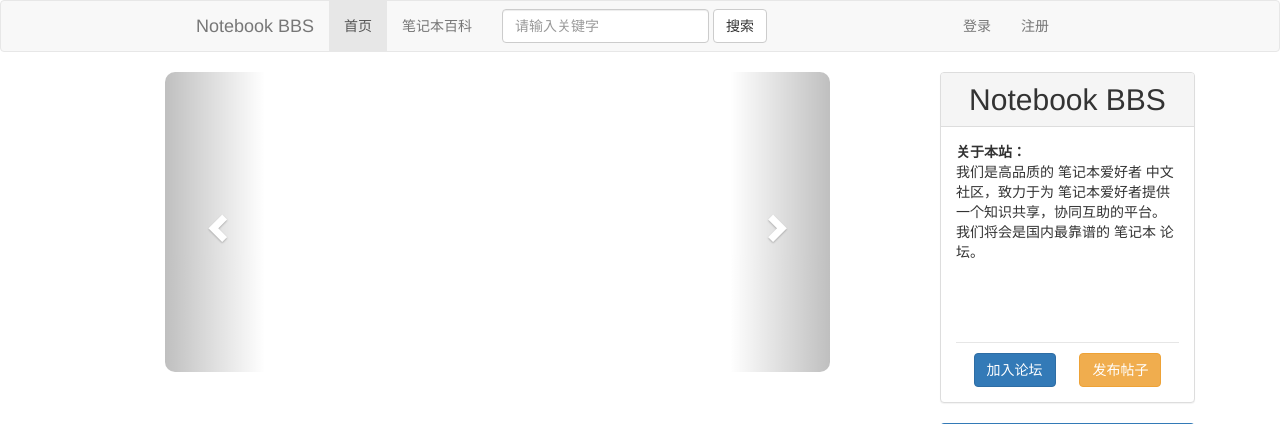
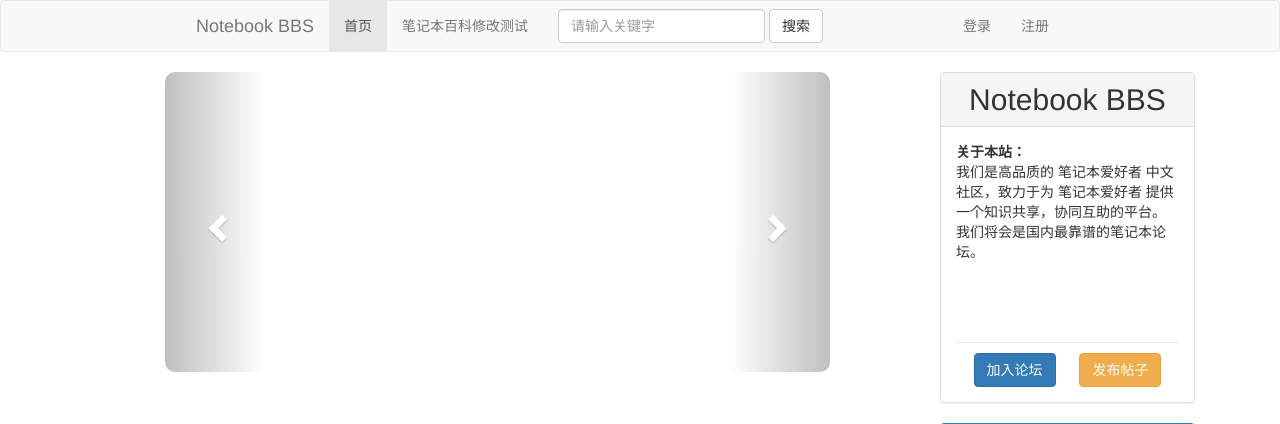
Before and after one commit to LeonLrz/NotebookBBS, a Flask app: page / in a window 1280 px wide. Shown: the top 424 px of the page. Run offline with Flask 2, Linux system fonts and the light colour scheme; data that the repository does not hold is empty; parts of the project's set-up code (start-up, migrations or seed data) failed here and were passed over; some libraries are stand-ins or nearby versions.

Commit message:
前端页面修改测试

```diff
--- a/templates/front/front_base.html
+++ b/templates/front/front_base.html
@@ -30,7 +30,7 @@
         <div class="collapse navbar-collapse" id="bs-example-navbar-collapse-1">
             <ul class="nav navbar-nav">
                 <li class="active"><a href="/">首页<span class="sr-only">(current)</span></a></li>
-                <li><a href="{{ url_for("front.notebook") }}">笔记本百科</a></li>
+                <li><a href="{{ url_for("front.notebook") }}">笔记本百科修改测试</a></li>
             </ul>
             <form class="navbar-form navbar-left">
                 <div class="form-group">
--- a/templates/front/front_index.html
+++ b/templates/front/front_index.html
@@ -47,7 +47,7 @@
                 <div class="panel-body">
                     <div class="main-content">
                         <b>关于本站：</b>
-                        <p>我们是高品质的 笔记本爱好者 中文社区，致力于为 笔记本爱好者提供一个知识共享，协同互助的平台。<br>我们将会是国内最靠谱的 笔记本 论坛。</p>
+                        <p>我们是高品质的 笔记本爱好者 中文社区，致力于为 笔记本爱好者 提供一个知识共享，协同互助的平台。<br>我们将会是国内最靠谱的笔记本论坛。</p>
                     </div>
                     <div class="index-button">
                         <a href="{{ url_for('front.signup') }}" class="btn btn-primary singup-button">加入论坛</a>
```
